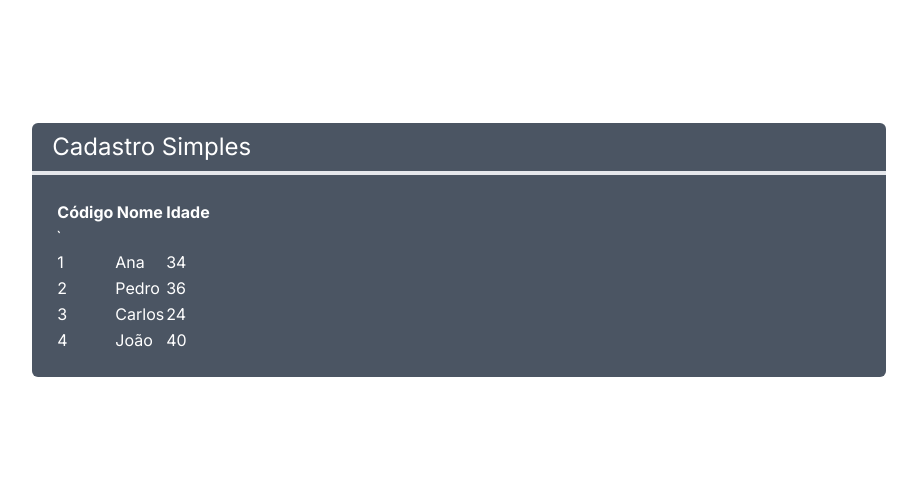
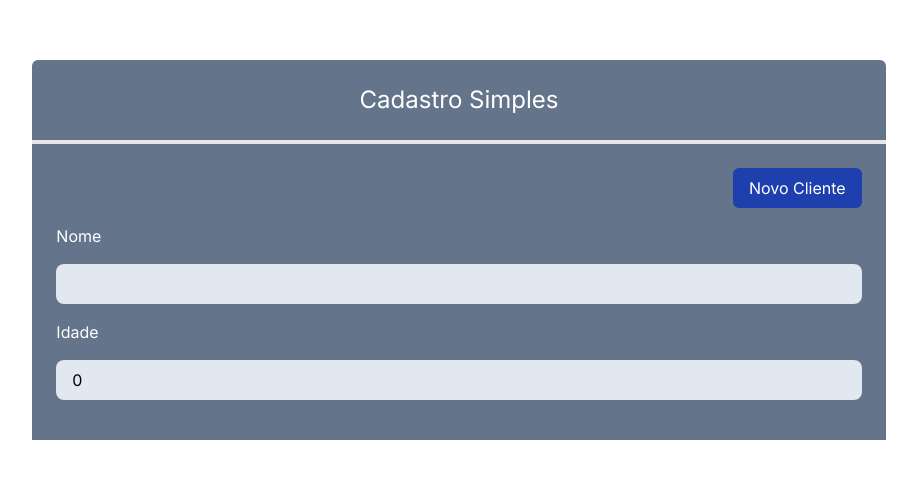
Before and after one commit to Coimbra777/CRUD-NEXTJS, a Next.js app: page / in a window 1280 px wide. Shown: the part 150-628 px from the top of the page, without its empty margins (181-1098 px from the left). Built offline with nearby package versions, Linux system fonts and the light colour scheme.

Commit message:
formulário de cadastro clientes

```diff
--- a/src/app/page.tsx
+++ b/src/app/page.tsx
@@ -1,3 +1,6 @@
+"use client";
+import Botao from "@/components/Botao";
+import Formulario from "@/components/Formulario";
 import Layout from "@/components/Layout";
 import Tabela from "@/components/Tabela";
 import Cliente from "@/core/Cliente";
@@ -9,10 +12,26 @@ export default function Home() {
     new Cliente("Carlos", 24, "3"),
     new Cliente("João", 40, "4"),
   ];
+
+  function clienteSelecionado(cliente: Cliente) {
+    console.log(cliente.nome);
+  }
+  function clienteExcluido(cliente: Cliente) {
+    console.log("Excluir ...", cliente.nome);
+  }
+
   return (
     <div className="flex justify-center items-center h-screen">
       <Layout titulo="Cadastro Simples">
-        <Tabela clientes={clientes}></Tabela>
+        <div className="flex justify-end">
+          <Botao>Novo Cliente</Botao>
+        </div>
+        {/* <Tabela
+          clientes={clientes}
+          clienteSelecionado={clienteSelecionado}
+          clienteExcluido={clienteExcluido}
+        /> */}
+        <Formulario />
       </Layout>
     </div>
   );
--- /dev/null
+++ b/src/components/Botao.tsx
@@ -0,0 +1,11 @@
+interface BotaoProps {
+  children: any;
+}
+
+export default function Botao(props: BotaoProps) {
+  return (
+    <button className="bg-blue-800 px-4 py-2 rounded-md mb-4">
+      {props.children}
+    </button>
+  );
+}
--- /dev/null
+++ b/src/components/Entrada.tsx
@@ -0,0 +1,22 @@
+interface EntradaProps {
+  tipo?: "text" | "number";
+  texto: string;
+  value: any;
+  somenteLeitura?: boolean;
+  valorMudou?: (valor: any) => void;
+}
+
+export default function Entrada(props: EntradaProps) {
+  return (
+    <div className="flex flex-col mb-4">
+      <label className="mb-4">{props.texto}</label>
+      <input
+        className="rounded-lg focus:outline-none text-black px-4 py-2 bg-slate-200"
+        type={props.tipo ?? "text"}
+        value={props.value}
+        readOnly={props.somenteLeitura}
+        onChange={(e) => props.valorMudou?.(e.target.value)}
+      />
+    </div>
+  );
+}
--- /dev/null
+++ b/src/components/Formulario.tsx
@@ -0,0 +1,27 @@
+import Cliente from "@/core/Cliente";
+import Entrada from "./Entrada";
+import { useState } from "react";
+
+interface FormularioProps {
+  cliente: Cliente;
+}
+
+export default function Formulario(props: FormularioProps) {
+  const id = props.cliente?.id;
+  const [nome, setNome] = useState(props.cliente?.nome ?? "");
+  const [idade, setIdade] = useState(props.cliente?.idade ?? 0);
+  return (
+    <div>
+      {id ? <Entrada somenteLeitura texto="Código" value={id} /> : false}
+
+      <Entrada texto="Nome" value={nome} valorMudou={setNome} />
+
+      <Entrada
+        texto="Idade"
+        tipo="number"
+        value={idade}
+        valorMudou={setIdade}
+      />
+    </div>
+  );
+}
--- /dev/null
+++ b/src/components/Icones.tsx
@@ -0,0 +1,33 @@
+export const IconeEdicao = (
+  <svg
+    xmlns="http://www.w3.org/2000/svg"
+    fill="none"
+    viewBox="0 0 24 24"
+    strokeWidth={1.5}
+    stroke="currentColor"
+    className="w-6 h-6"
+  >
+    <path
+      strokeLinecap="round"
+      strokeLinejoin="round"
+      d="m16.862 4.487 1.687-1.688a1.875 1.875 0 1 1 2.652 2.652L10.582 16.07a4.5 4.5 0 0 1-1.897 1.13L6 18l.8-2.685a4.5 4.5 0 0 1 1.13-1.897l8.932-8.931Zm0 0L19.5 7.125M18 14v4.75A2.25 2.25 0 0 1 15.75 21H5.25A2.25 2.25 0 0 1 3 18.75V8.25A2.25 2.25 0 0 1 5.25 6H10"
+    />
+  </svg>
+);
+
+export const IconeLixo = (
+  <svg
+    xmlns="http://www.w3.org/2000/svg"
+    fill="none"
+    viewBox="0 0 24 24"
+    strokeWidth={1.5}
+    stroke="currentColor"
+    className="w-6 h-6"
+  >
+    <path
+      strokeLinecap="round"
+      strokeLinejoin="round"
+      d="m14.74 9-.346 9m-4.788 0L9.26 9m9.968-3.21c.342.052.682.107 1.022.166m-1.022-.165L18.16 19.673a2.25 2.25 0 0 1-2.244 2.077H8.084a2.25 2.25 0 0 1-2.244-2.077L4.772 5.79m14.456 0a48.108 48.108 0 0 0-3.478-.397m-12 .562c.34-.059.68-.114 1.022-.165m0 0a48.11 48.11 0 0 1 3.478-.397m7.5 0v-.916c0-1.18-.91-2.164-2.09-2.201a51.964 51.964 0 0 0-3.32 0c-1.18.037-2.09 1.022-2.09 2.201v.916m7.5 0a48.667 48.667 0 0 0-7.5 0"
+    />
+  </svg>
+);
--- a/src/components/Layout.tsx
+++ b/src/components/Layout.tsx
@@ -7,9 +7,9 @@ interface LayoutProps {
 
 export default function Layout(props: LayoutProps) {
   return (
-    <div className="flex flex-col w-2/3 bg-gray-600 text-white rounded-md">
+    <div className="flex flex-col w-2/3 bg-slate-500 text-white rounded-md">
       <Titulo>{props.titulo}</Titulo>
-      <div className="p-6">{props.children}</div>
+      <div className="p-6 bg-slate-500  ">{props.children}</div>
     </div>
   );
 }
--- a/src/components/Tabela.tsx
+++ b/src/components/Tabela.tsx
@@ -1,15 +1,18 @@
 import Cliente from "@/core/Cliente";
-
+import { IconeEdicao, IconeLixo } from "./Icones";
 interface TabelaProps {
   clientes: Cliente[];
+  clienteSelecionado?: (cliente: Cliente) => void;
+  clienteExcluido?: (cliente: Cliente) => void;
 }
 export default function Tabela(props: TabelaProps) {
   function renderizarCabeçalho() {
     return (
       <tr>
-        <th>Código</th>
-        <th>Nome</th>
-        <th>Idade</th>
+        <th className="p-4 rounded-tl-lg">Código</th>
+        <th className="p-4">Nome</th>
+        <th className="p-4">Idade</th>
+        <th className="p-4 rounded-tr-lg text-center">Ações</th>
       </tr>
     );
   }
@@ -17,18 +20,45 @@ export default function Tabela(props: TabelaProps) {
   function renderizarDados() {
     return props.clientes?.map((cliente, i) => {
       return (
-        <tr key={cliente.id}>
-          <td>{cliente.id}</td>
-          <td>{cliente.nome}</td>
-          <td>{cliente.idade}</td>
+        <tr
+          key={cliente.id}
+          className={`${i % 2 === 0 ? "bg-slate-300" : "bg-slate-200"}`}
+        >
+          <td className="p-4">{cliente.id}</td>
+          <td className="p-4">{cliente.nome}</td>
+          <td className="p-4">{cliente.idade}</td>
+          {renderizarAcoes(cliente)}
         </tr>
       );
     });
   }
 
+  function renderizarAcoes(cliente: Cliente) {
+    return (
+      <td className="flex justify-center items-center">
+        {props.clienteSelecionado && (
+          <button
+            onClick={() => props.clienteSelecionado?.(cliente)}
+            className="flex justify-center items-center text-green-700 hover:bg-slate-100 rounded-full p-2 m-1"
+          >
+            {IconeEdicao}
+          </button>
+        )}
+
+        <button
+          onClick={() => props.clienteExcluido?.(cliente)}
+          className="flex justify-center items-center text-red-700 hover:bg-slate-100 rounded-full p-2 m-1"
+        >
+          {IconeLixo}
+        </button>
+      </td>
+    );
+  }
+
   return (
-    <table>
-      {renderizarCabeçalho()}`<tbody>{renderizarDados()}</tbody>
+    <table className="w-full ">
+      <thead className="bg-gray-700 text-left ">{renderizarCabeçalho()}</thead>
+      <tbody className="text-left text-black">{renderizarDados()}</tbody>
     </table>
   );
 }
--- a/src/components/Titulo.tsx
+++ b/src/components/Titulo.tsx
@@ -4,8 +4,8 @@ interface TituloProps {
 
 export default function Titulo(props: TituloProps) {
   return (
-    <div className="flex flex-col justify-center ">
-      <h1 className="px-5 py-2 text-2xl">{props.children}</h1>
+    <div className="flex flex-col justify-center text-center ">
+      <h1 className="p-6 text-2xl">{props.children}</h1>
       <hr className="border-2 " />
     </div>
   );
--- a/src/pages/layout.tsx
+++ /dev/null
@@ -1,23 +0,0 @@
-import type { Metadata } from "next";
-import { Inter } from "next/font/google";
-import "./globals.css";
-import React from "react";
-
-const inter = Inter({ subsets: ["latin"] });
-
-export const metadata: Metadata = {
-  title: "Create Next App",
-  description: "Generated by create next app",
-};
-
-export default function RootLayout({
-  children,
-}: Readonly<{
-  children: React.ReactNode;
-}>) {
-  return (
-    <html lang="en">
-      <body className={inter.className}>{children}</body>
-    </html>
-  );
-}
```
